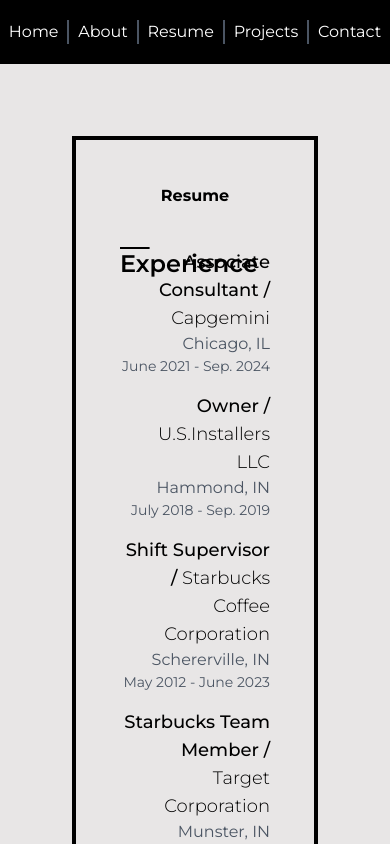
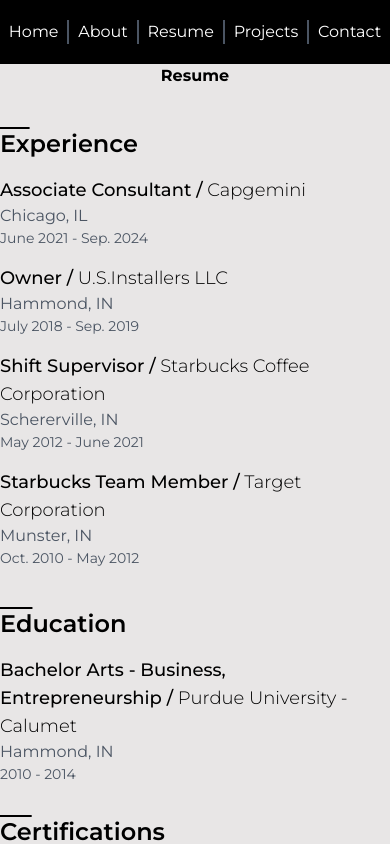
Before and after one commit to MidKnight92/stephanie-viveros-react-portfolio, a React (Vite) app: page /resume in a window 390 px wide. Shown: the top 844 px of the page. Built offline with nearby package versions, Linux system fonts and the light colour scheme.

Commit message:
Make the other components responsive

```diff
--- a/src/components/Home.jsx
+++ b/src/components/Home.jsx
@@ -7,7 +7,7 @@
       <section className="mx-auto mt-10 lg:flex">
         <img
           className="mx-auto max-h-40 rounded-2xl md:ml-20 lg:rounded-lg md:mt-20 md:max-h-96"
-          src="./../../public/images/stephanie-viveros-headshot.jpg"
+          src="./../../public/images/me-charcoal-gray-bg.png"
           alt="Stephanie Viveros headshot"
         />
         <div className="mx-4 text-center">
--- a/src/components/NotFound.jsx
+++ b/src/components/NotFound.jsx
@@ -6,7 +6,7 @@
   const error = useRouteError();
   console.log(error);
   return (
-    <div className="main-content">
+    <div className="md:main-content">
       <h1>Oops!</h1>
       <p>Sorry, an unexpected error has occurred.</p>
       <p>
--- a/src/constants.jsx
+++ b/src/constants.jsx
@@ -50,7 +50,7 @@
       title: "Shift Supervisor",
       company: "Starbucks Coffee Corporation",
       location: "Schererville, IN",
-      duration: "May 2012 - June 2023",
+      duration: "May 2012 - June 2021",
       description: "",
     },
     {
--- a/src/routes/About.jsx
+++ b/src/routes/About.jsx
@@ -3,8 +3,8 @@
 const About = ({ title }) => {
   useDocumentTitle({ title });
   return (
-    <div className="main-content">
-      <h1 className="text-center">
+    <div className="md:main-content text-center md:text-pretty">
+      <h1 className="">
         About Me
       </h1>
       <div className="items-center">
--- a/src/routes/Contact.jsx
+++ b/src/routes/Contact.jsx
@@ -139,10 +139,10 @@
     "Your input contains language that is not allowed. Please revise your entry and try again.";
 
   return (
-    <div className="main-content">
+    <div className="md:main-content">
       <h1 className="text-center">Contact Me</h1>
       <div className="text-center my-4">{showMessage && <p>{message}</p>}</div>
-      <div className="flex mt-6 gap-x-40 justify-center">
+      <div className="md:flex mt-6 md:gap-x-40 justify-center">
         {formBody}
         {contact}
       </div>
--- a/src/routes/Projects.jsx
+++ b/src/routes/Projects.jsx
@@ -10,35 +10,53 @@
   const [displayOlderProjects, setDisplayOlderProjects] = useState(false);
   const data = useGithubData();
   useDocumentTitle({ title });
+  const isInDevelopmentMode = true;
 
   const handleClick = () => {
     setDisplayOlderProjects(!displayOlderProjects);
   };
   return (
-    <div className="main-content text-center">
+    <div className="md:main-content text-center">
       <h1>Projects</h1>
       <p>
-        Take a look at my <a className="text-gray-600 font-bold hover:underline" href={githubUrl}>GitHub</a>. I have{" "}
-        {data.public_repos} repositories that consist of personal, group,
-        assignments, and lessons that I have done from the start of my software engineering
-        journey.
+        This page is under development. I am building out a gallery to showcase
+        projects I have done over the years. In the meantime, please feel free
+        to take a look at my{" "}
+        <a className="text-gray-600 font-bold hover:underline" href={githubUrl}>
+          GitHub
+        </a>
+        . I have {data.public_repos} repositories that consist of personal,
+        group, assignments, and lessons that I have done from the start of my
+        software engineering journey. Thank you for your understanding.
       </p>
+      {isInDevelopmentMode && (
+        <>
           <section>
-        <h2 className="resume-project-section-header text-center">Newer Projects</h2>
+            <h2 className="resume-project-section-header text-center">
+              Newer Projects
+            </h2>
             <p className="italic">This website being my latest.</p>
           </section>
           {!displayOlderProjects ? (
-        <button className="btn" onClick={handleClick}>Show Older Projects</button>
+            <button className="btn" onClick={handleClick}>
+              Show Older Projects
+            </button>
           ) : (
             <section>
-          <h2 className="resume-project-section-header text-center">Older Projects</h2>
+              <h2 className="resume-project-section-header text-center">
+                Older Projects
+              </h2>
               <Suspense fallback={<Loading />}>
                 <Videos />
               </Suspense>
             </section>
           )}
           {displayOlderProjects && (
-        <button className="btn" onClick={handleClick}>Close Older Projects</button>
+            <button className="btn" onClick={handleClick}>
+              Close Older Projects
+            </button>
+          )}
+        </>
       )}
     </div>
   );
--- a/src/routes/Resume.jsx
+++ b/src/routes/Resume.jsx
@@ -9,7 +9,7 @@
   facility,
   description,
 }) => (
-  <div className="mb-4 text-right">
+  <div className="mb-4 md:text-right">
     <h3 className="text-lg md:text-lg font-medium">
       {title} /<span className="font-light"> {subtitle}</span>
     </h3>
@@ -61,22 +61,22 @@
 const Resume = ({ title }) => {
   useDocumentTitle({ title });
   return (
-    <div className="main-content">
+    <div className="md:main-content">
       <h1 className="text-center mb-10">Resume</h1>
       <section>
-        <h2 className="-mb-8 resume-project-section-header">
+        <h2 className="md:-mb-8 resume-project-section-header">
           <span className="overline">Ex</span>perience
         </h2>
         {experience}
       </section>
       <section className="mt-10">
-        <h2 className="-mb-8 resume-project-section-header">
+        <h2 className="md:-mb-8 resume-project-section-header">
           <span className="overline">Ed</span>ucation
         </h2>
         <div className="mb-6">{education}</div>
       </section>
       <section className="mt-8">
-        <h2 className="-mb-8 resume-project-section-header">
+        <h2 className="md:-mb-8 resume-project-section-header">
           <span className="overline">Ce</span>rtifications
         </h2>
         {certifications}
```
Also changed, not shown: 1 other file (tests, documents, lock files or other folders). Lines whose indentation alone changed are shown as unchanged.
